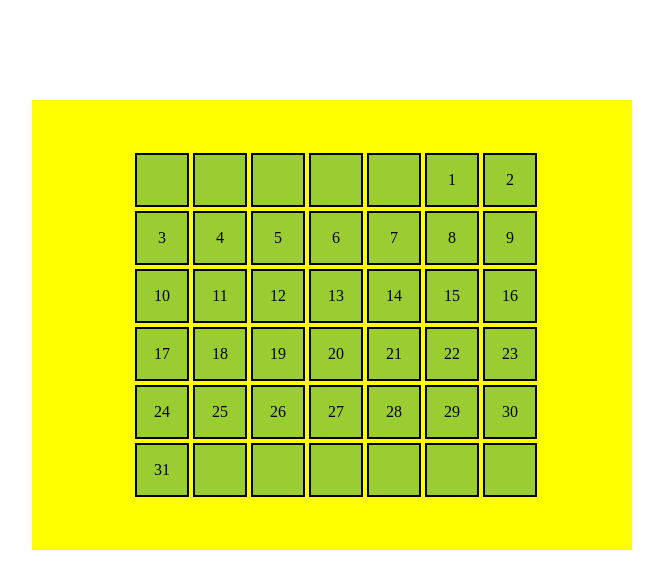
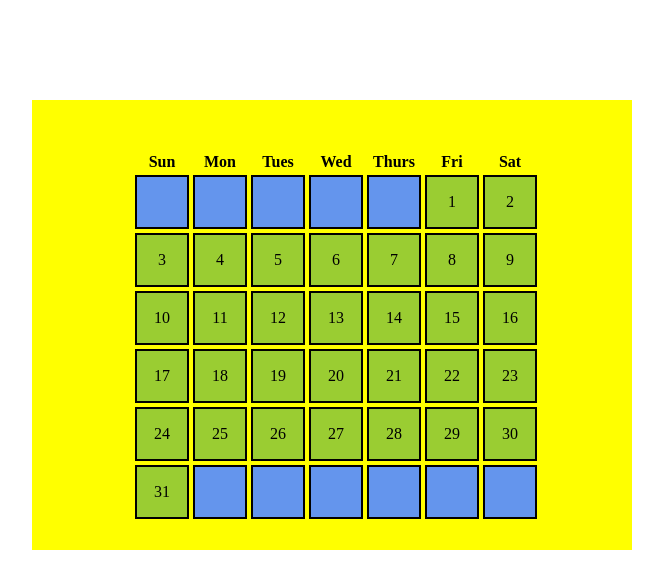
Before and after one commit to nandhak4/Angular-Scheduler, an Angular app: page / in a window 1280 px wide. Shown: the top 588 px of the page, without its empty margins (308-971 px from the left). Built offline with nearby package versions, Linux system fonts and the light colour scheme.

Commit message:
Committing style changes for days displayed

```diff
--- a/src/app/app.component.css
+++ b/src/app/app.component.css
@@ -30,10 +30,10 @@
 	border-right: 20px solid blue;
     border-bottom: 100px solid transparent;
 }
-.outer:hover .triangle-right {
+.mainContent:hover .triangle-right {
     display: block;
 }
-.outer:hover .triangle-left {
+.mainContent:hover .triangle-left {
       display: block;
 }
 
--- a/src/app/month/month.component.css
+++ b/src/app/month/month.component.css
@@ -11,3 +11,7 @@
     -webkit-box-pack:center;
     -webkit-box-align:center;
 }
+
+.differentMonth {
+    background-color: cornflowerblue;
+}
--- a/src/app/month/month.component.html
+++ b/src/app/month/month.component.html
@@ -5,14 +5,23 @@
 
 <div class="month">
   <table>
+    <tr>
+      <th>Sun</th>
+      <th>Mon</th>
+      <th>Tues</th>
+      <th>Wed</th>
+      <th>Thurs</th>
+      <th>Fri</th>
+      <th>Sat</th>
+    </tr>
     <tr *ngFor="let day of daysOfMonth">
-      <td><div class="dayStyle">{{day[0]}}</div></td>
-      <td><div class="dayStyle">{{day[1]}}</div></td>
-      <td><div class="dayStyle">{{day[2]}}</div></td>
-      <td><div class="dayStyle">{{day[3]}}</div></td>
-      <td><div class="dayStyle">{{day[4]}}</div></td>
-      <td><div class="dayStyle">{{day[5]}}</div></td>
-      <td><div class="dayStyle">{{day[6]}}</div></td>
+      <td><div [ngClass]="{'dayStyle':true, 'differentMonth':day[0].length == 0}">{{day[0]}}</div></td>
+      <td><div [ngClass]="{'dayStyle':true, 'differentMonth':day[1].length == 0}">{{day[1]}}</div></td>
+      <td><div [ngClass]="{'dayStyle':true, 'differentMonth':day[2].length == 0}">{{day[2]}}</div></td>
+      <td><div [ngClass]="{'dayStyle':true, 'differentMonth':day[3].length == 0}">{{day[3]}}</div></td>
+      <td><div [ngClass]="{'dayStyle':true, 'differentMonth':day[4].length == 0}">{{day[4]}}</div></td>
+      <td><div [ngClass]="{'dayStyle':true, 'differentMonth':day[5].length == 0}">{{day[5]}}</div></td>
+      <td><div [ngClass]="{'dayStyle':true, 'differentMonth':day[6].length == 0}">{{day[6]}}</div></td>
     </tr>
   </table>
 </div>
```
